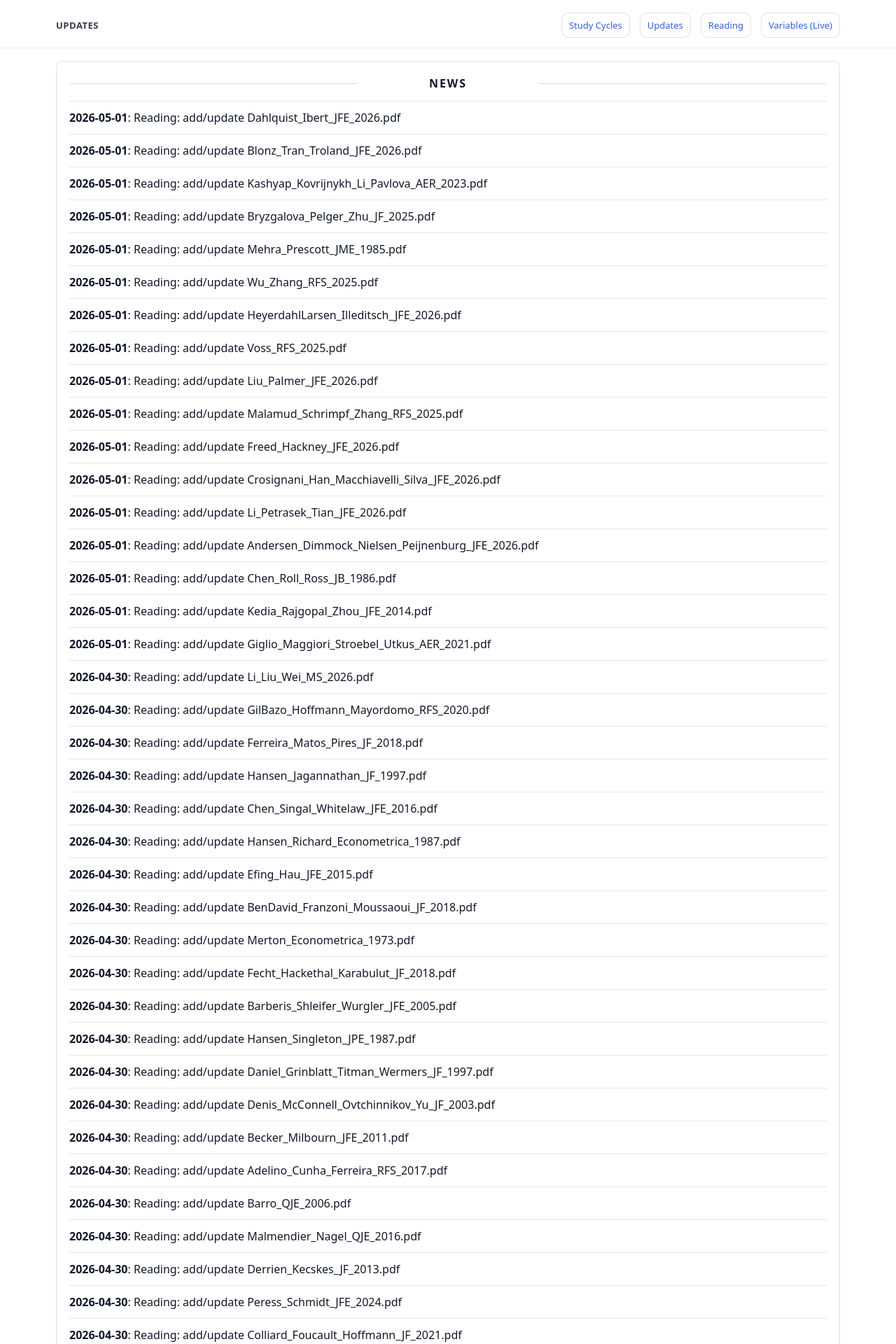
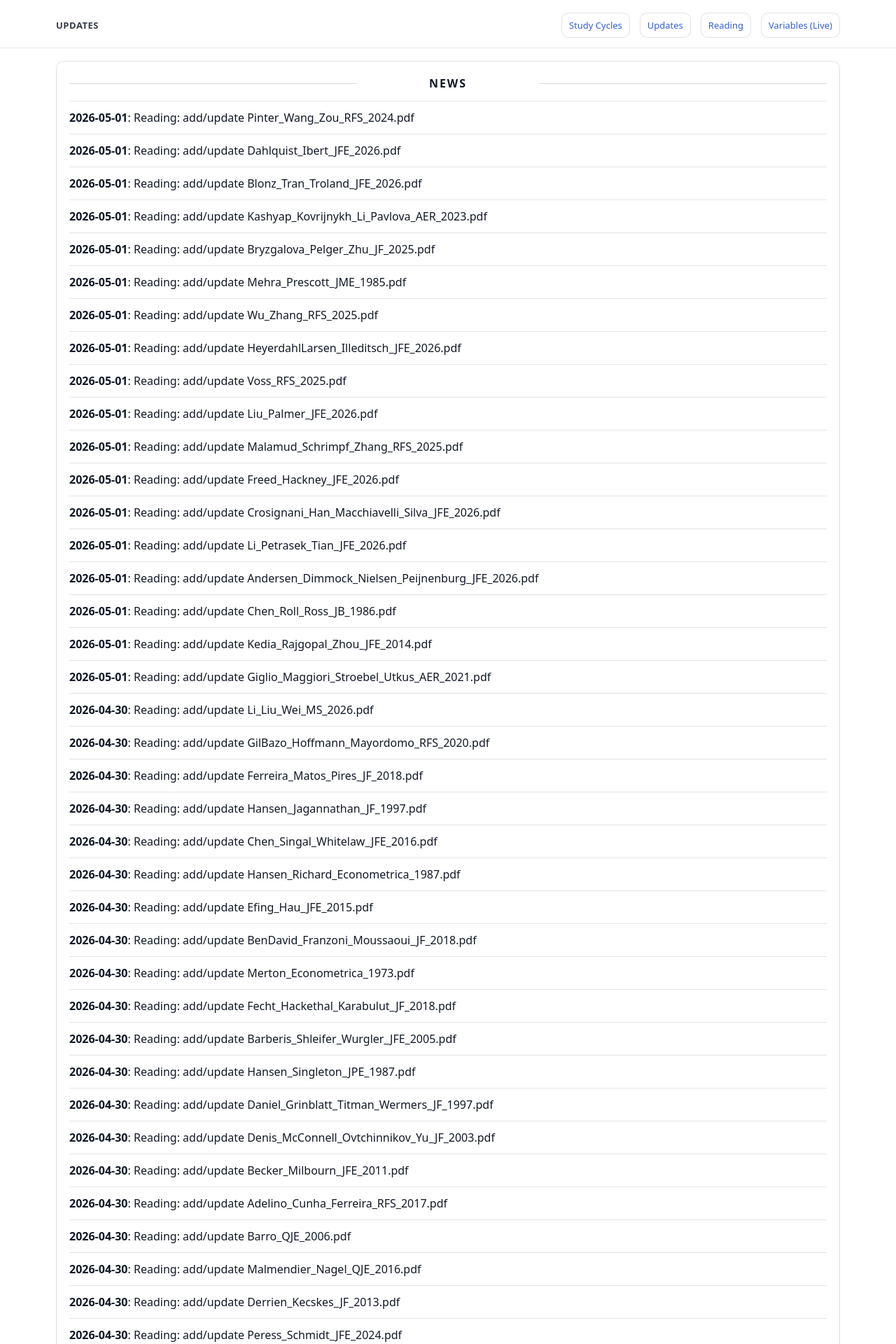
Before and after one commit to yaxinzn/study-archive, a Jekyll site: the page built from updates/index.md, in a window 1280 px wide. Shown: the top 1920 px of the page at 70% size. Built offline with Jekyll 4.4.1, drawn with Linux system fonts in a browser that asks for light colours; some of the changed text lies outside the part shown.

Commit message:
chore: update NEWS feed

```diff
--- a/_data/news.yml
+++ b/_data/news.yml
@@ -1,4 +1,7 @@
 # Auto-generated update history (sorted newest -> oldest). Do not edit manually.
+- ts: "1777632786"
+  date: "2026-05-01"
+  title: "Reading: add/update Pinter_Wang_Zou_RFS_2024.pdf"
 - ts: "1777632234"
   date: "2026-05-01"
   title: "Reading: add/update Dahlquist_Ibert_JFE_2026.pdf"
```
